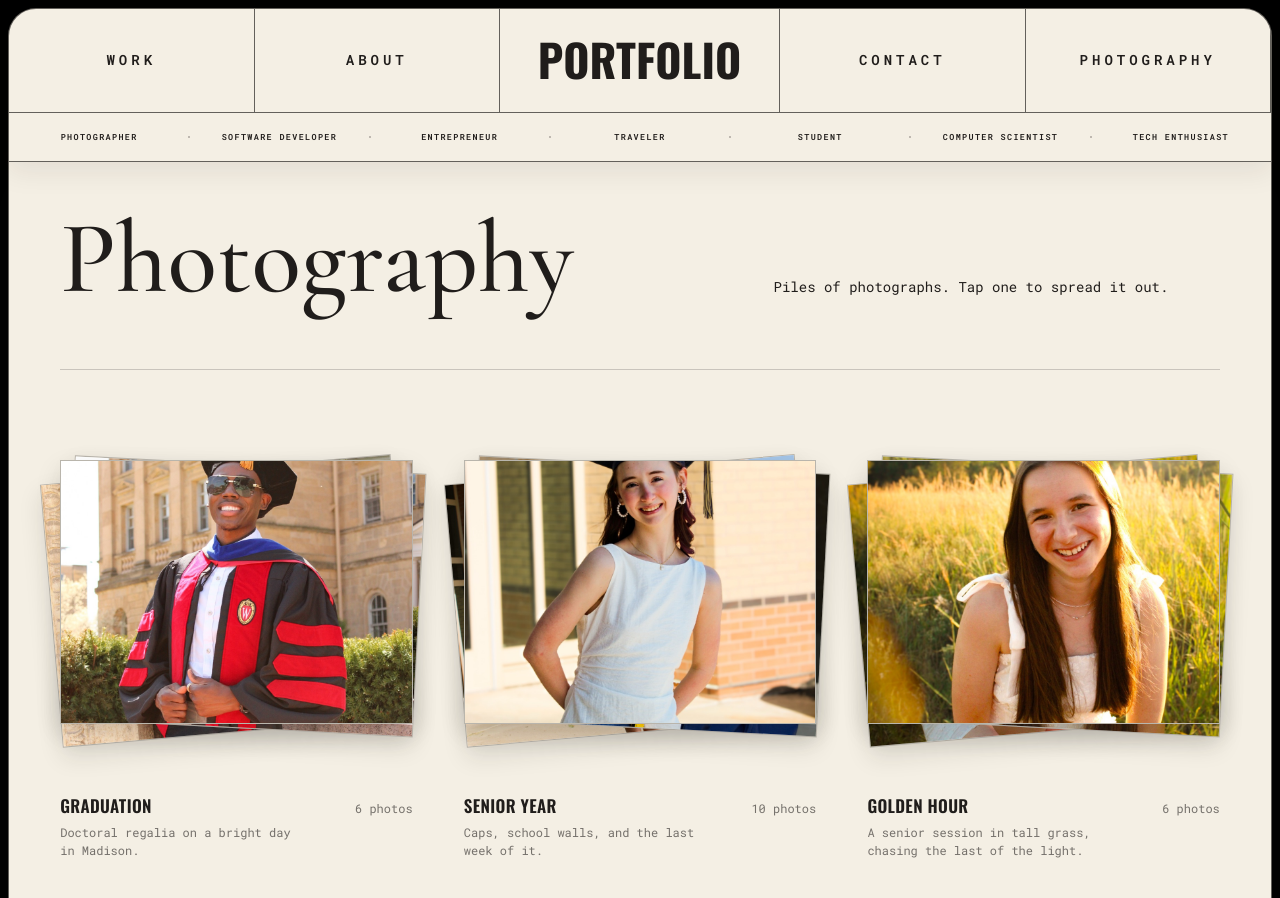
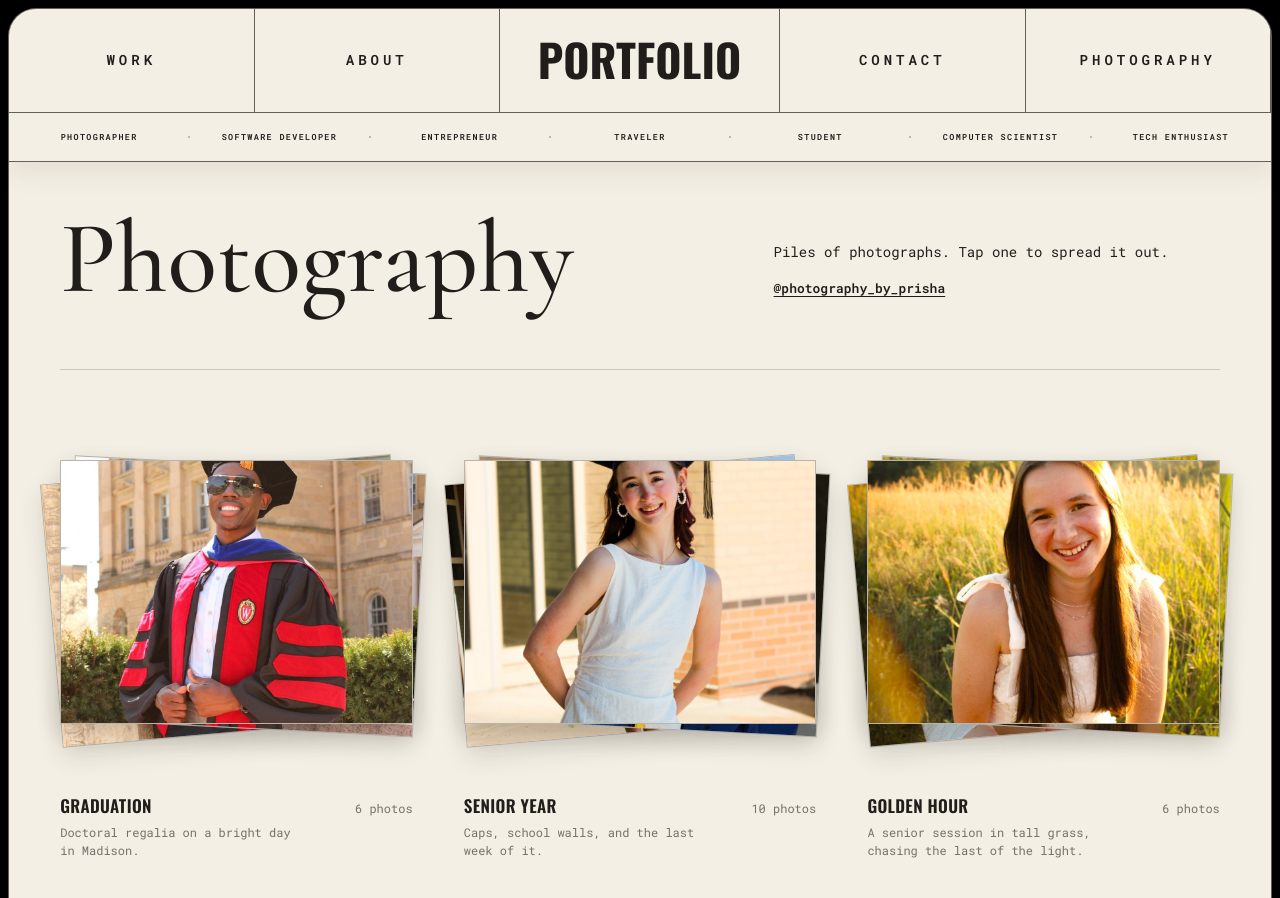
Before and after one commit to PrishaTHE-PRO/Portfolio, a website built with Vite: page photography.html in a window 1280 px wide. Shown: the top 898 px of the page. Built offline with nearby package versions, Linux system fonts and the light colour scheme.

Commit message:
Link the photography Instagram from the Photography page
Sits under the lead in the intro, so it is visible before the piles.

Co-Authored-By: Claude Opus 5 <noreply@anthropic.com>

```diff
--- a/photography.html
+++ b/photography.html
@@ -60,9 +60,16 @@
   <main class="about">
     <header class="about__intro">
       <h1 class="about__title">Photography</h1>
-      <p class="about__lead">
-        Piles of photographs. Tap one to spread it out.
-      </p>
+      <div class="photo-intro">
+        <p class="about__lead">
+          Piles of photographs. Tap one to spread it out.
+        </p>
+        <p class="photo-intro__ig">
+          <a href="https://www.instagram.com/photography_by_prisha/" target="_blank" rel="noopener noreferrer">
+            &#64;photography_by_prisha
+          </a>
+        </p>
+      </div>
     </header>
 
     <section class="about__section photo-piles-section">
--- a/src/styles/photography.scss
+++ b/src/styles/photography.scss
@@ -14,6 +14,26 @@
 
   .about__lead {
     font-size: clamp(14px, 1.05vw, 16px);
+  }
+}
+
+// The intro's second grid cell now holds the lead plus the Instagram handle.
+.photo-intro {
+  min-width: 0;
+}
+
+.photo-intro__ig {
+  margin: 14px 0 0;
+  font-size: 13px;
+
+  a {
+    font-weight: 600;
+    text-decoration: underline;
+    text-underline-offset: 3px;
+
+    &:hover {
+      opacity: 0.6;
+    }
   }
 }
 
```
